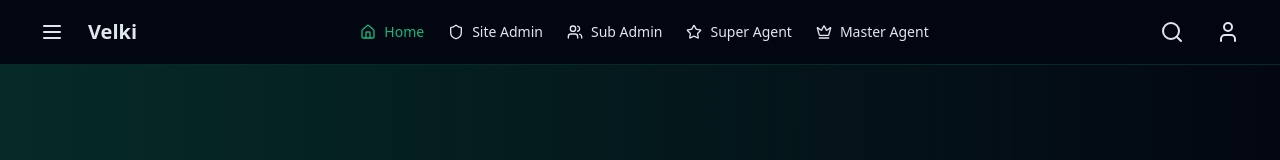
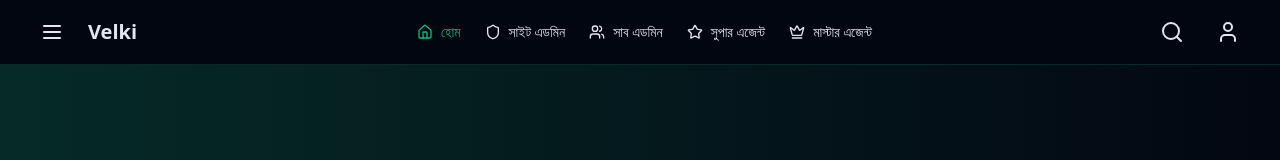
Before and after one commit to tagobuyhelp/skyex, a React (Vite) app: page / in a window 1280 px wide. Shown: the top 160 px of the page. Built offline with nearby package versions, Linux system fonts and the light colour scheme; no server answers; the database is empty.

Commit message:
Translate menu items to Bengali
The navigation menu items in the header component have been translated into Bengali.

```diff
--- a/src/components/Header.tsx
+++ b/src/components/Header.tsx
@@ -26,7 +26,7 @@ export const Header = () => {
               }`}
             >
               <Home className="w-4 h-4" />
-              Home
+              হোম
             </Link>
             <Link
               to="/site-admin"
@@ -35,7 +35,7 @@ export const Header = () => {
               }`}
             >
               <Shield className="w-4 h-4" />
-              Site Admin
+              সাইট এডমিন
             </Link>
             <Link
               to="/sub-admin"
@@ -44,7 +44,7 @@ export const Header = () => {
               }`}
             >
               <Users className="w-4 h-4" />
-              Sub Admin
+              সাব এডমিন
             </Link>
             <Link
               to="/super-agent"
@@ -53,7 +53,7 @@ export const Header = () => {
               }`}
             >
               <Star className="w-4 h-4" />
-              Super Agent
+              সুপার এজেন্ট
             </Link>
             <Link
               to="/master-agent"
@@ -62,7 +62,7 @@ export const Header = () => {
               }`}
             >
               <Crown className="w-4 h-4" />
-              Master Agent
+              মাস্টার এজেন্ট
             </Link>
           </nav>
 
@@ -83,7 +83,7 @@ export const Header = () => {
           <div className="absolute top-full left-0 w-full p-4 bg-background/95 backdrop-blur-sm border-b border-primary/20 animate-fade-in">
             <input
               type="search"
-              placeholder="Search agents..."
+              placeholder="এজেন্টদের খুঁজুন..."
               className="w-full p-2 rounded-lg bg-white/10 border border-primary/20 text-white placeholder:text-white/60"
             />
           </div>
```
